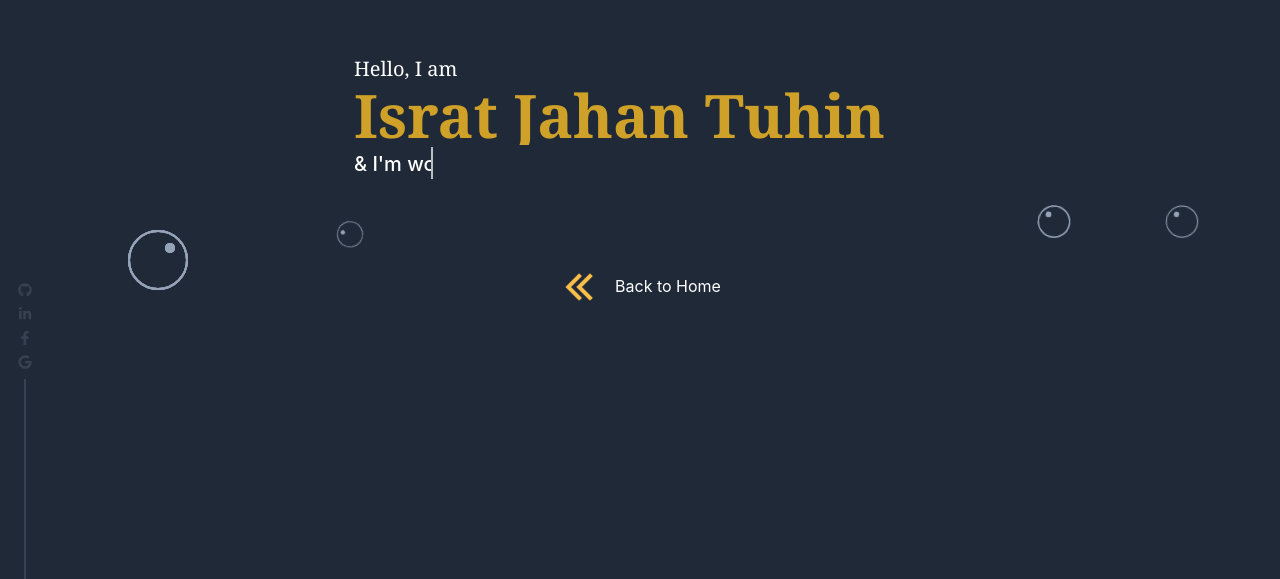
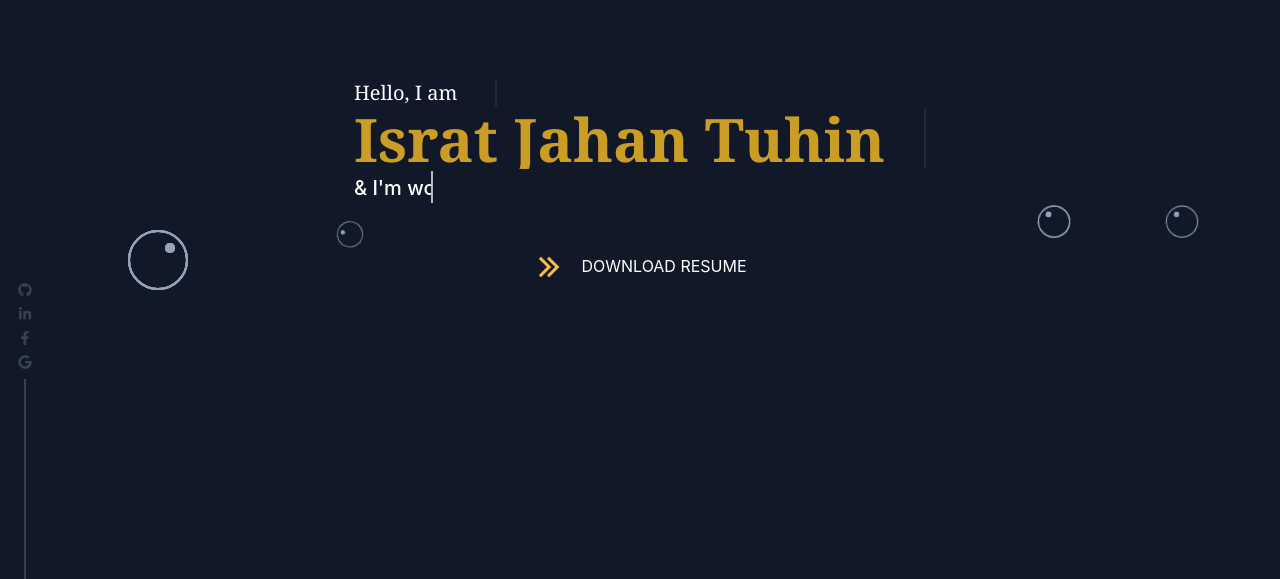
Before and after one commit to ijTuhin/portfolio-ijtuhin, a React (Create React App) app: page / in a window 1280 px wide. Shown: the part 221-800 px from the top of the page. Built offline with nearby package versions, Linux system fonts and the light colour scheme; what tw-elements would draw is missing.

Commit message:
scroll main body div over intro part & attach resume link into intro part

```diff
--- a/src/PortfolioPage/IntroPart/IntroPart.js
+++ b/src/PortfolioPage/IntroPart/IntroPart.js
@@ -4,7 +4,7 @@ import { downArrow } from '../../index';
 import { Link } from 'react-router-dom';
 const IntroPart = () => {
     return (
-        <div className='bubble text-white w-full flex flex-col justify-center h-screen' id='top'>
+        <div className='bubble text-white w-full flex flex-col justify-center h-screen sticky-top top-0 z-0' id='top'>
             <div className='writing mx-auto'>
                 <h1 className='font-serif font-medium md:text-xl mb-0.5 text-I'>
                     Hello, I am
@@ -17,7 +17,7 @@ const IntroPart = () => {
                 </h1>
             </div>
             <br /><br />
-            <Link to='/' className='flex mx-auto items-center hover:text-sky-600 mt-10'><img src={downArrow} className="right-arrow md:w-8 w-6 mt-[2px] mx-3" alt="" /> Back to Home </Link>
+            <a href="https://drive.google.com/file/d/1MurmfSe80GRxa3XaTRg3jK_SVgFUNav2" target='_blank' rel='noreferrer' className='hover:text-amber-300 flex mx-auto items-center' download><img src={downArrow} className="right-arrow md:w-6 w-6 mt-[2px] mx-3" alt="" /> DOWNLOAD RESUME</a>
             <div className='bubblediv'><span class="dot"></span></div>
             <div className='bubblediv'><span class="dot"></span></div>
             <div className='bubblediv'><span class="dot"></span></div>
--- a/src/PortfolioPage/Portfolio/Portfolio.js
+++ b/src/PortfolioPage/Portfolio/Portfolio.js
@@ -8,10 +8,10 @@ import ProblemSolving from '../ProblemSolving/ProblemSolving';
 import Projects from '../Projects/Projects';
 const Portfolio = () => {
     return (
-        <div className='relative bg-gray-800 text-gray-500'>
+        <div className='absolute bg-gray-900 text-gray-500'>
             <IntroPart></IntroPart>
             <PortfolioNavbar></PortfolioNavbar>
-            <div className='' id='main-body'>
+            <div className='bg-slate-900 relative z-50' id='main-body'>
                 <AboutMe></AboutMe>
                 <MySkills></MySkills>
                 <Projects></Projects>
```
Also changed, not shown: src/image/icons/down-arrow.png.
